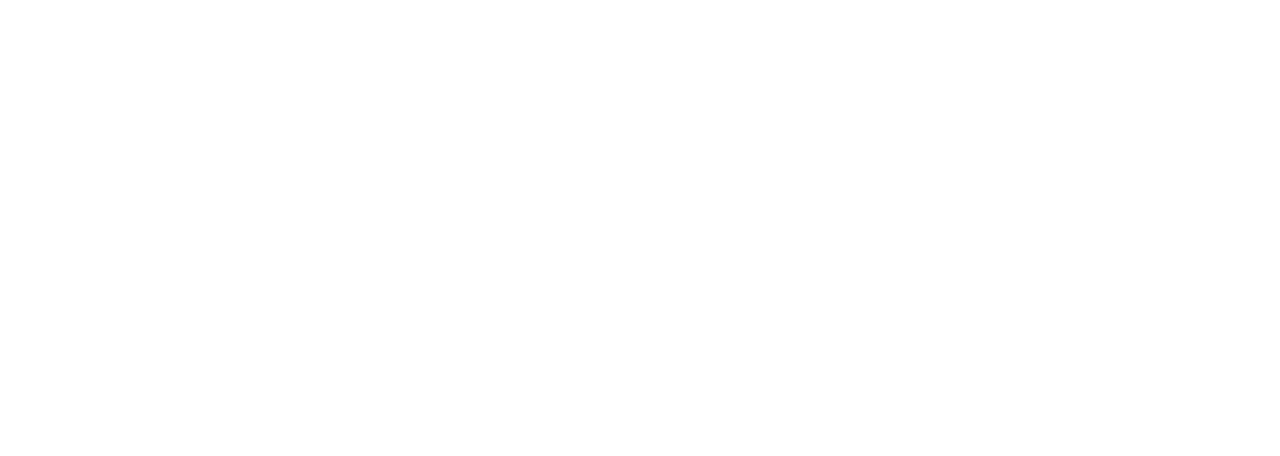
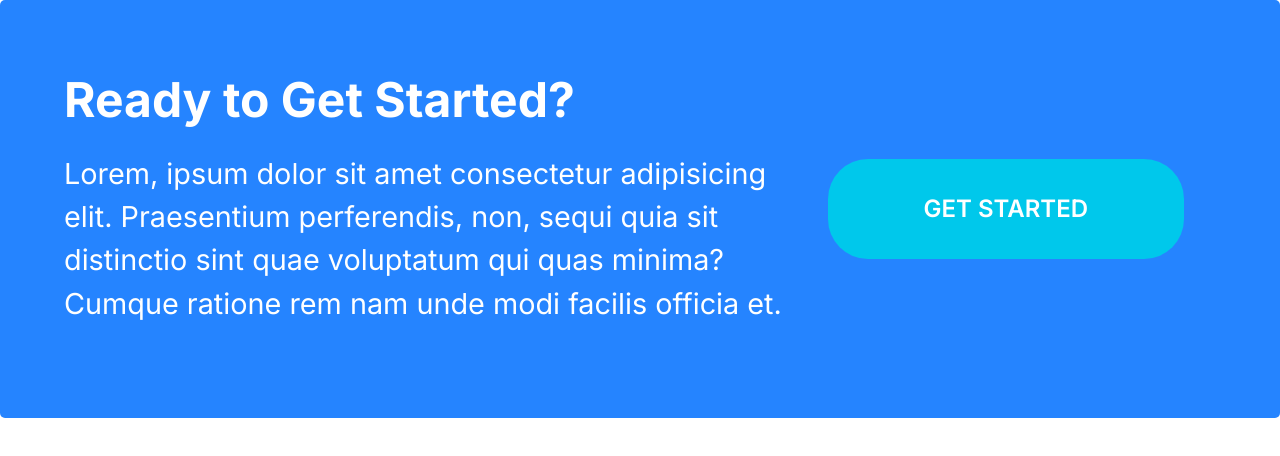
Before and after one commit to claing84/moshifyTest, a plain HTML site: page index.html in a window 1280 px wide. Drawn offline with Linux system fonts and the light colour scheme.

Commit message:
Built callout component

```diff
--- a/css/styles.css
+++ b/css/styles.css
@@ -263,6 +263,11 @@ a {
     color: var(--color-headings);
 }
 
+.btn--stretched {
+    padding-left: 6rem;
+    padding-right: 6rem;
+}
+
 
 /* input */
 
@@ -504,3 +509,44 @@ a {
         margin-left: 6rem;
     }
 }
+
+
+/* callouts */
+
+.callout {
+    padding: 4rem;
+    border-radius: 5px;
+}
+
+.callout--primary {
+    background: var(--color-primary);
+    color: #fff;
+}
+
+.callout__heading {
+    color: #fff;
+    margin-top: 0;
+    font-size: 3rem;
+}
+
+.callout .btn {
+    justify-self: center;
+    align-self: center;
+}
+
+.callout__content {
+    text-align: center;
+}
+
+@media screen and (min-width: 768px) {
+    .callout .grid--1x2 {
+        grid-template-columns: 1fr auto;
+    }
+    .callout__content {
+        text-align: left;
+    }
+    .callout .btn {
+        justify-self: start;
+        margin: 0 2rem;
+    }
+}
--- a/index.html
+++ b/index.html
@@ -14,7 +14,16 @@
 
 </head>
 
-<body style="padding: 5rem;">
+<body>
+    <div class="callout callout--primary">
+        <div class="grid grid--1x2">
+            <div class="callout__content">
+                <h2 class="callout__heading">Ready to Get Started?</h2>
+                <p>Lorem, ipsum dolor sit amet consectetur adipisicing elit. Praesentium perferendis, non, sequi quia sit distinctio sint quae voluptatum qui quas minima? Cumque ratione rem nam unde modi facilis officia et.</p>
+            </div>
+            <a href="#" class="btn btn--secondary btn--stretched">Get Started</a>
+        </div>
+    </div>
 </body>
 
 </html>
```
Also changed, not shown: components/callout.html (added, +9 -0 lines).
